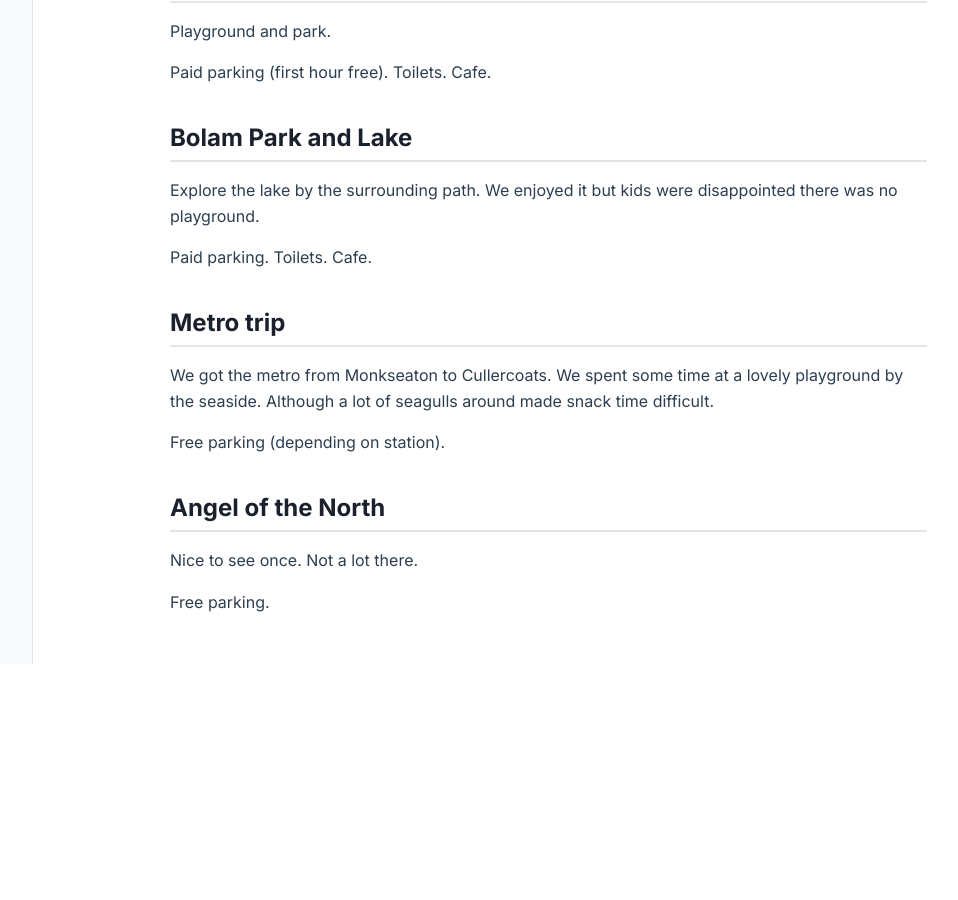
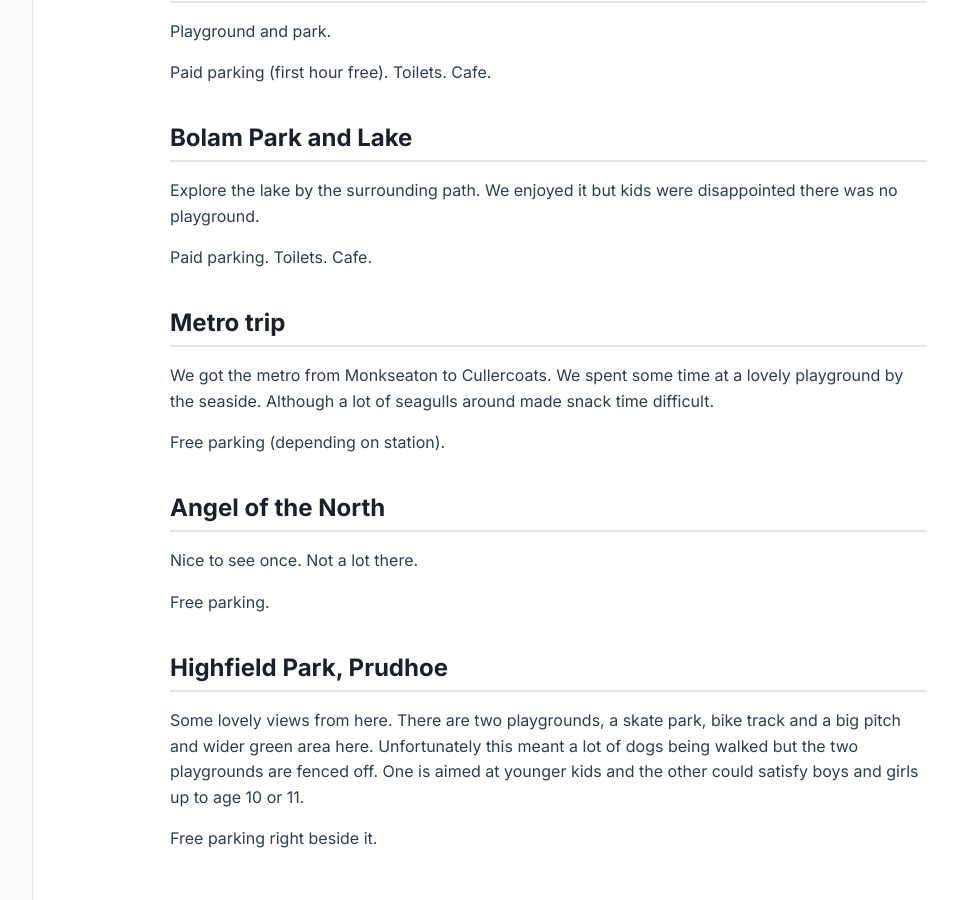
Before and after one commit to liamtreacy/liamtreacy.github.io, a Jekyll site: the page built from posts/northumberland_kids.html, in a window 1280 px wide and 900 px high, scrolled down 1680 px. Shown: the whole window, without its empty margins (216-1174 px from the left). Built offline with Jekyll 4.4.1, drawn with Linux system fonts in a browser that asks for light colours; before the commit the page ends 2344 px from its top, so only the background shows below that; some of the changed text lies outside the part shown.

Commit message:
Update to kids

```diff
--- a/posts/northumberland_kids.html
+++ b/posts/northumberland_kids.html
@@ -46,10 +46,13 @@ title: Places to Bring Kids in Northumberland
 <p>Nice to see once. Not a lot there.</p>
 <p>Free parking.</p>
 
+<h2>Highfield Park, Prudhoe</h2>
+<p>Some lovely views from here. There are two playgrounds, a skate park, bike track and a big pitch and wider green area here. Unfortunately this meant a lot of dogs being walked but the two playgrounds are fenced off. One is aimed at younger kids and the other could satisfy boys and girls up to age 10 or 11.</p>
+<p>Free parking right beside it.</p>
+
 <!--
 <h2>Have not been to</h2>
 <ul>
-  <li>Highfield Park, Prudhoe</li>
   <li>Thrunton Woods, north of Rothbury</li>
   <li>Humford Woods, near Bedlington (Attlee Park Parking NE22 5RX)</li>
   <li>Druridge Bay Country Park</li>
```
Also changed, not shown: other parts of posts/northumberland_kids.html (+2 -1 lines).
